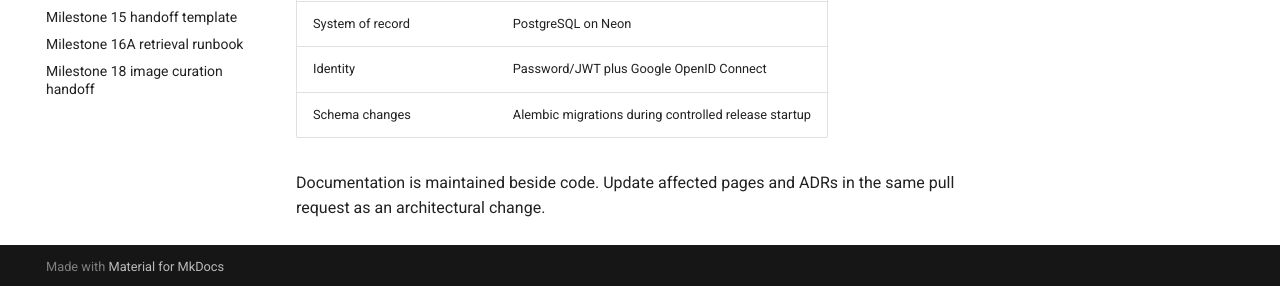
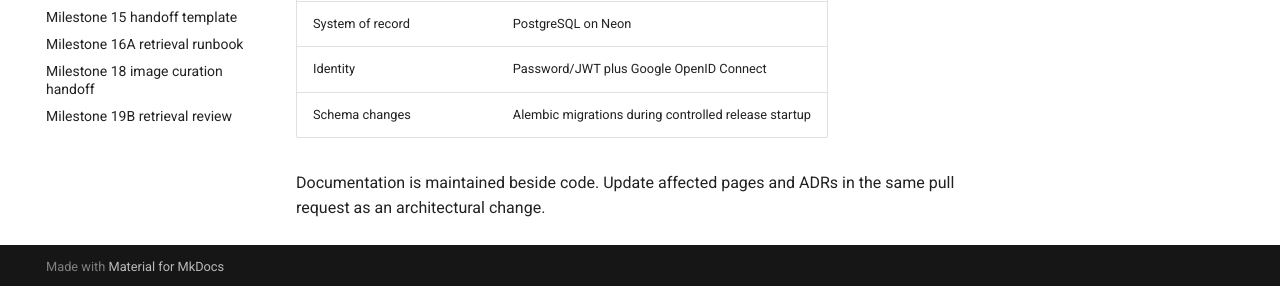
Before and after one commit to RaghulXander/Medical-learning-intelligence, an MkDocs documentation site: the page built from docs/index.md, in a window 1280 px wide and 1110 px high. Shown: the part 821-1107 px from the top of the window. Built offline with MkDocs 1.6.1 and Material for MkDocs 9.7.7, drawn with Linux system fonts in a browser that asks for light colours; comment, search, counter and statistics services are not loaded.

Commit message:
feat: add CI/CD workflow and update mkdocs configuration

```diff
--- a/mkdocs.yml
+++ b/mkdocs.yml
@@ -1,5 +1,6 @@
 site_name: DocEdge AI Engineering
 site_description: Architecture, development, data, and operations documentation
+site_url: https://raghulxander.github.io/Medical-learning-intelligence/
 repo_name: Medical-learning-intelligence
 repo_url: https://github.com/RaghulXander/Medical-learning-intelligence
 edit_uri: edit/main/docs/
@@ -60,5 +61,6 @@ nav:
       - Milestone 15 handoff template: handoff_templates/M15_RUN_HANDOFF_TEMPLATE.md
       - Milestone 16A retrieval runbook: M16A_RETRIEVAL_RUNBOOK.md
       - Milestone 18 image curation handoff: M18_IMAGE_CURRATION_HANDOFF.md
+      - Milestone 19B retrieval review: M19B_RETRIEVAL_HUMAN_REVIEW.md
 
 strict: true
```
Also changed, not shown: 1 other file.
